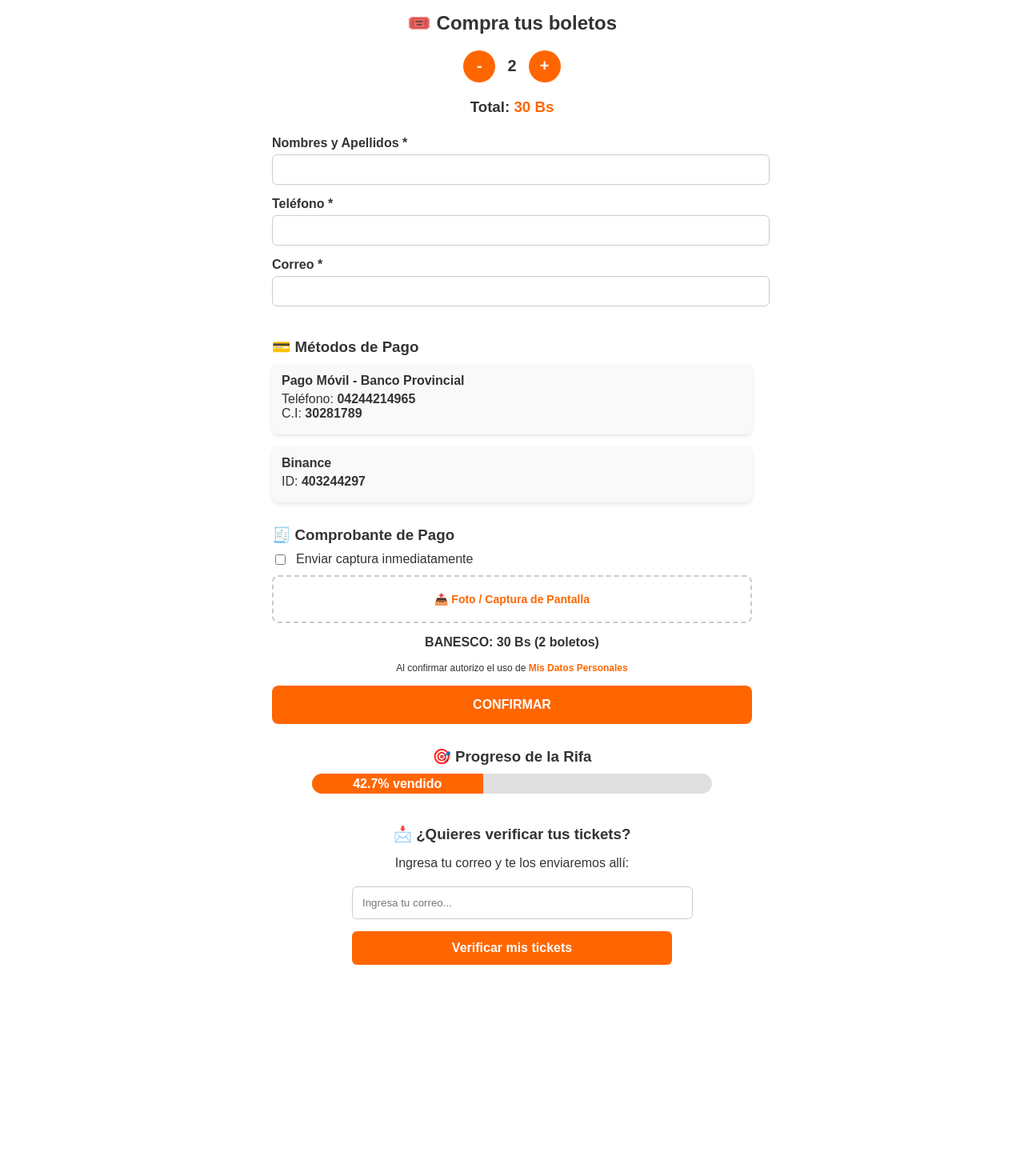
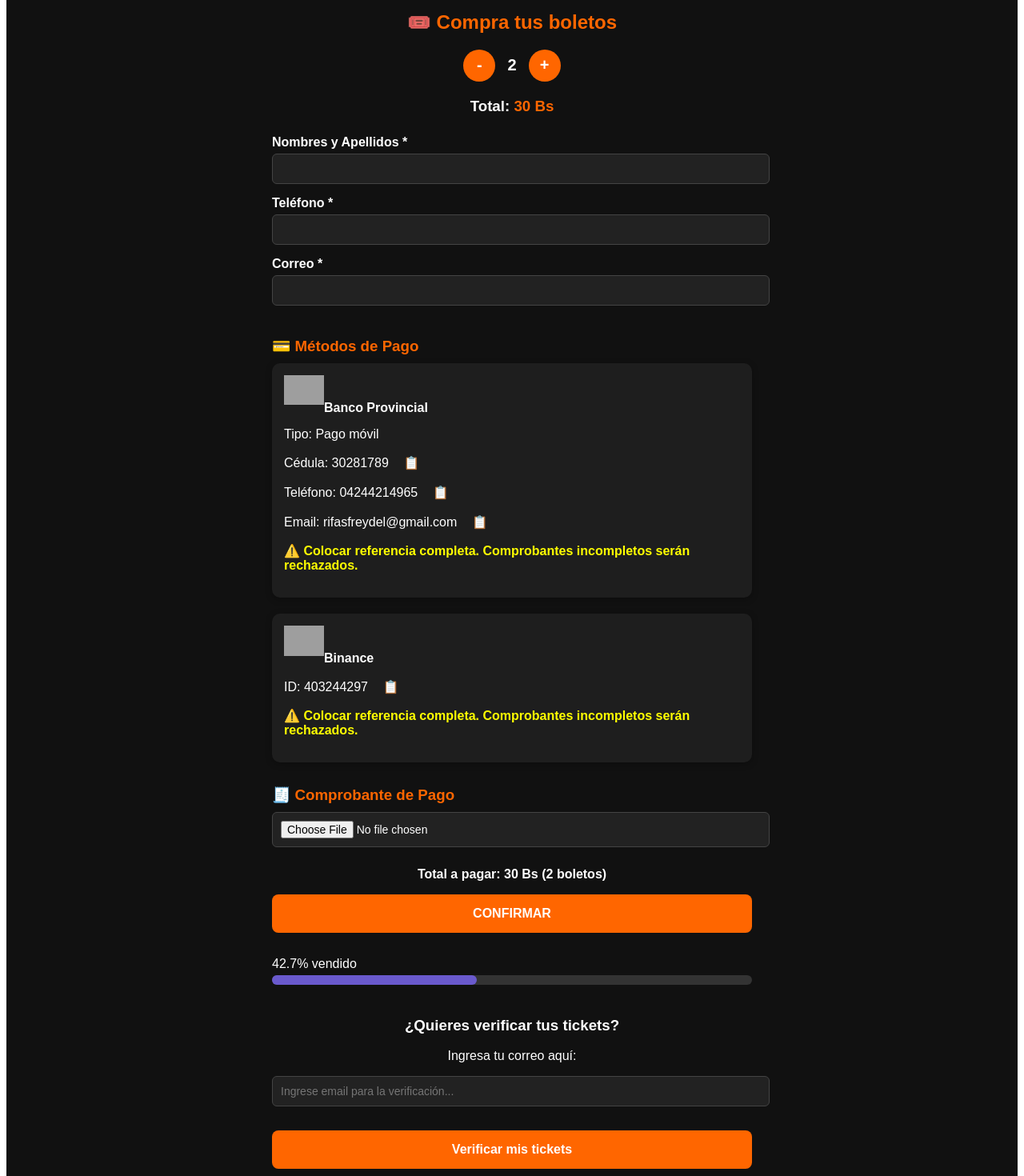
Before and after one commit to rifasfreydel/Freydel-rifas, a Next.js app: page / in a window 1280 px wide. Shown: the part 600-2070 px from the top of the page at 80% size. Before the commit the page ends 1854 px from the top, so only its background shows below. Built offline with nearby package versions, Linux system fonts and the light colour scheme; grey boxes are pictures that could not be loaded.

Commit message:
Update index.js

```diff
--- a/pages/index.js
+++ b/pages/index.js
@@ -2,14 +2,32 @@
 
 export default function Home() {
   const [cantidad, setCantidad] = useState(2);
-  const precio = 15; // precio por boleto en Bs
+  const precio = 15; // precio por boleto
   const total = cantidad * precio;
 
+  // Función para copiar al portapapeles
+  const copiarTexto = (texto) => {
+    navigator.clipboard.writeText(texto);
+    alert("Copiado: " + texto);
+  };
+
   return (
-    <div style={{ fontFamily: "Arial, sans-serif", background: "#fff", color: "#333" }}>
+    <div style={{ fontFamily: "Arial, sans-serif", background: "#111", color: "#fff" }}>
       {/* HEADER */}
-      <header style={{ textAlign: "center", padding: "12px", background: "#ff6600" }}>
-        <img src="/logo.png" alt="Logo" style={{ height: "55px" }} />
+      <header
+        style={{
+          display: "flex",
+          alignItems: "center",
+          gap: "12px",
+          background: "#ff6600",
+          padding: "10px 16px",
+        }}
+      >
+        <img src="/logo.png" alt="Logo" style={{ height: "55px", borderRadius: "50%" }} />
+        <p style={{ fontSize: "14px", fontWeight: "bold", lineHeight: "1.2" }}>
+          Juega y gana con Freydel<br />
+          ¡Tu oportunidad de hacer realidad sueños!
+        </p>
       </header>
 
       {/* FLAYER */}
@@ -21,20 +39,37 @@
             width: "95%",
             maxWidth: "600px",
             borderRadius: "12px",
-            boxShadow: "0 4px 10px rgba(0,0,0,0.2)",
+            boxShadow: "0 4px 10px rgba(0,0,0,0.4)",
           }}
         />
       </div>
 
       {/* CONTENEDOR */}
       <div style={{ padding: "20px", maxWidth: "600px", margin: "0 auto" }}>
-        <h2 style={{ textAlign: "center", marginBottom: "20px" }}>🎟️ Compra tus boletos</h2>
+        <h2 style={{ textAlign: "center", marginBottom: "20px", color: "#ff6600" }}>
+          🎟️ Compra tus boletos
+        </h2>
 
         {/* BOLETOS */}
-        <div style={{ display: "flex", justifyContent: "center", alignItems: "center", gap: "15px", margin: "20px 0" }}>
-          <button style={btnCircle} onClick={() => setCantidad(Math.max(2, cantidad - 1))}>-</button>
+        <div
+          style={{
+            display: "flex",
+            justifyContent: "center",
+            alignItems: "center",
+            gap: "15px",
+            margin: "20px 0",
+          }}
+        >
+          <button
+            style={btnCircle}
+            onClick={() => setCantidad(Math.max(2, cantidad - 1))}
+          >
+            -
+          </button>
           <span style={{ fontSize: "20px", fontWeight: "bold" }}>{cantidad}</span>
-          <button style={btnCircle} onClick={() => setCantidad(cantidad + 1)}>+</button>
+          <button style={btnCircle} onClick={() => setCantidad(cantidad + 1)}>
+            +
+          </button>
         </div>
 
         {/* TOTAL */}
@@ -54,44 +89,49 @@
           <input type="email" required style={input} />
 
           {/* MÉTODOS DE PAGO */}
-          <h3 style={{ margin: "25px 0 10px" }}>💳 Métodos de Pago</h3>
-          <div style={card}>
-            <strong>Pago Móvil - Banco Provincial</strong>
-            <p style={{ margin: "5px 0" }}>
-              Teléfono: <b>04244214965</b><br />
-              C.I: <b>30281789</b>
+          <h3 style={{ margin: "25px 0 10px", color: "#ff6600" }}>💳 Métodos de Pago</h3>
+
+          {/* PAGO MÓVIL */}
+          <div style={cardBank}>
+            <img src="/provincial.png" alt="Provincial" style={{ width: "50px", marginBottom: "8px" }} />
+            <strong>Banco Provincial</strong>
+            <p>Tipo: Pago móvil</p>
+            <p>
+              Cédula: 30281789{" "}
+              <button onClick={() => copiarTexto("30281789")} style={btnCopy}>📋</button>
+            </p>
+            <p>
+              Teléfono: 04244214965{" "}
+              <button onClick={() => copiarTexto("04244214965")} style={btnCopy}>📋</button>
+            </p>
+            <p>
+              Email: rifasfreydel@gmail.com{" "}
+              <button onClick={() => copiarTexto("rifasfreydel@gmail.com")} style={btnCopy}>📋</button>
+            </p>
+            <p style={{ color: "yellow", fontWeight: "bold", marginTop: "10px" }}>
+              ⚠️ Colocar referencia completa. Comprobantes incompletos serán rechazados.
             </p>
           </div>
 
-          <div style={card}>
+          {/* BINANCE */}
+          <div style={cardBank}>
+            <img src="/binance.png" alt="Binance" style={{ width: "50px", marginBottom: "8px" }} />
             <strong>Binance</strong>
-            <p style={{ margin: "5px 0" }}>
-              ID: <b>403244297</b>
+            <p>
+              ID: 403244297{" "}
+              <button onClick={() => copiarTexto("403244297")} style={btnCopy}>📋</button>
+            </p>
+            <p style={{ color: "yellow", fontWeight: "bold", marginTop: "10px" }}>
+              ⚠️ Colocar referencia completa. Comprobantes incompletos serán rechazados.
             </p>
           </div>
 
           {/* COMPROBANTE DE PAGO */}
-          <h3 style={{ margin: "30px 0 10px" }}>🧾 Comprobante de Pago</h3>
-
-          <label style={{ display: "flex", alignItems: "center", gap: "10px", marginBottom: "10px" }}>
-            <input type="checkbox" /> Enviar captura inmediatamente
-          </label>
-
-          <div style={uploadBox}>
-            <label htmlFor="comprobante" style={{ cursor: "pointer", textAlign: "center", width: "100%" }}>
-              <div style={{ color: "#ff6600", fontWeight: "bold", fontSize: "14px" }}>
-                📤 Foto / Captura de Pantalla
-              </div>
-            </label>
-            <input id="comprobante" type="file" accept="image/*" required style={{ display: "none" }} />
-          </div>
+          <h3 style={{ margin: "30px 0 10px", color: "#ff6600" }}>🧾 Comprobante de Pago</h3>
+          <input id="comprobante" type="file" accept="image/*" required style={input} />
 
           <p style={{ marginTop: "10px", fontWeight: "bold", textAlign: "center" }}>
-            BANESCO: {total} Bs ({cantidad} boletos)
-          </p>
-
-          <p style={{ textAlign: "center", fontSize: "12px", marginTop: "10px" }}>
-            Al confirmar autorizo el uso de <span style={{ color: "#ff6600", fontWeight: "bold" }}>Mis Datos Personales</span>
+            Total a pagar: {total} Bs ({cantidad} boletos)
           </p>
 
           <button type="submit" style={btnMain}>
@@ -99,72 +139,20 @@
           </button>
         </form>
 
-        {/* === PORCENTAJE DE VENTA === */}
-        <div style={{ marginTop: "30px", textAlign: "center" }}>
-          <h3 style={{ marginBottom: "10px" }}>🎯 Progreso de la Rifa</h3>
-          <div style={{
-            background: "#e0e0e0",
-            borderRadius: "20px",
-            overflow: "hidden",
-            height: "25px",
-            maxWidth: "500px",
-            margin: "0 auto"
-          }}>
-            <div style={{
-              width: "42.7%", // <- aquí luego conectamos con Firebase
-              background: "#ff6600",
-              height: "100%",
-              textAlign: "center",
-              color: "white",
-              fontWeight: "bold",
-              lineHeight: "25px"
-            }}>
-              42.7% vendido
-            </div>
+        {/* PROGRESO DE VENTA */}
+        <div style={{ marginTop: "30px" }}>
+          <p style={{ marginBottom: "5px" }}>42.7% vendido</p>
+          <div style={{ width: "100%", background: "#333", borderRadius: "8px" }}>
+            <div style={{ width: "42.7%", height: "12px", background: "#6a5acd", borderRadius: "8px" }}></div>
           </div>
         </div>
 
-        {/* === VERIFICAR TICKETS === */}
+        {/* VERIFICAR TICKETS */}
         <div style={{ marginTop: "40px", textAlign: "center" }}>
-          <h3 style={{ marginBottom: "15px" }}>📩 ¿Quieres verificar tus tickets?</h3>
-          <p>Ingresa tu correo y te los enviaremos allí:</p>
-
-          <form
-            onSubmit={(e) => {
-              e.preventDefault();
-              alert("✅ Revisa tu bandeja de entrada, pronto recibirás tus tickets.");
-            }}
-            style={{ maxWidth: "400px", margin: "20px auto" }}
-          >
-            <input
-              type="email"
-              placeholder="Ingresa tu correo..."
-              required
-              style={{
-                width: "100%",
-                padding: "12px",
-                borderRadius: "6px",
-                border: "1px solid #ccc",
-                marginBottom: "15px"
-              }}
-            />
-            <button
-              type="submit"
-              style={{
-                width: "100%",
-                padding: "12px",
-                borderRadius: "6px",
-                border: "none",
-                background: "#ff6600",
-                color: "white",
-                fontWeight: "bold",
-                fontSize: "16px",
-                cursor: "pointer"
-              }}
-            >
-              Verificar mis tickets
-            </button>
-          </form>
+          <h3>¿Quieres verificar tus tickets?</h3>
+          <p>Ingresa tu correo aquí:</p>
+          <input type="email" placeholder="Ingrese email para la verificación..." style={input} />
+          <button style={btnMain}>Verificar mis tickets</button>
         </div>
       </div>
     </div>
@@ -202,9 +190,11 @@
   width: "100%",
   padding: "10px",
   marginBottom: "15px",
-  border: "1px solid #ccc",
+  border: "1px solid #444",
   borderRadius: "6px",
   fontSize: "14px",
+  background: "#222",
+  color: "#fff",
 };
 
 const label = {
@@ -213,18 +203,19 @@
   marginBottom: "5px",
 };
 
-const card = {
-  background: "#f9f9f9",
-  padding: "12px",
-  borderRadius: "8px",
-  boxShadow: "0 2px 5px rgba(0,0,0,0.1)",
-  marginBottom: "15px",
+const cardBank = {
+  background: "#1e1e1e",
+  padding: "15px",
+  borderRadius: "10px",
+  boxShadow: "0 2px 8px rgba(0,0,0,0.3)",
+  marginBottom: "20px",
 };
 
-const uploadBox = {
-  border: "2px dashed #ccc",
-  borderRadius: "8px",
-  padding: "20px",
-  textAlign: "center",
-  marginBottom: "15px",
+const btnCopy = {
+  background: "none",
+  border: "none",
+  color: "#ff6600",
+  cursor: "pointer",
+  fontSize: "16px",
+  marginLeft: "8px",
 };
```
